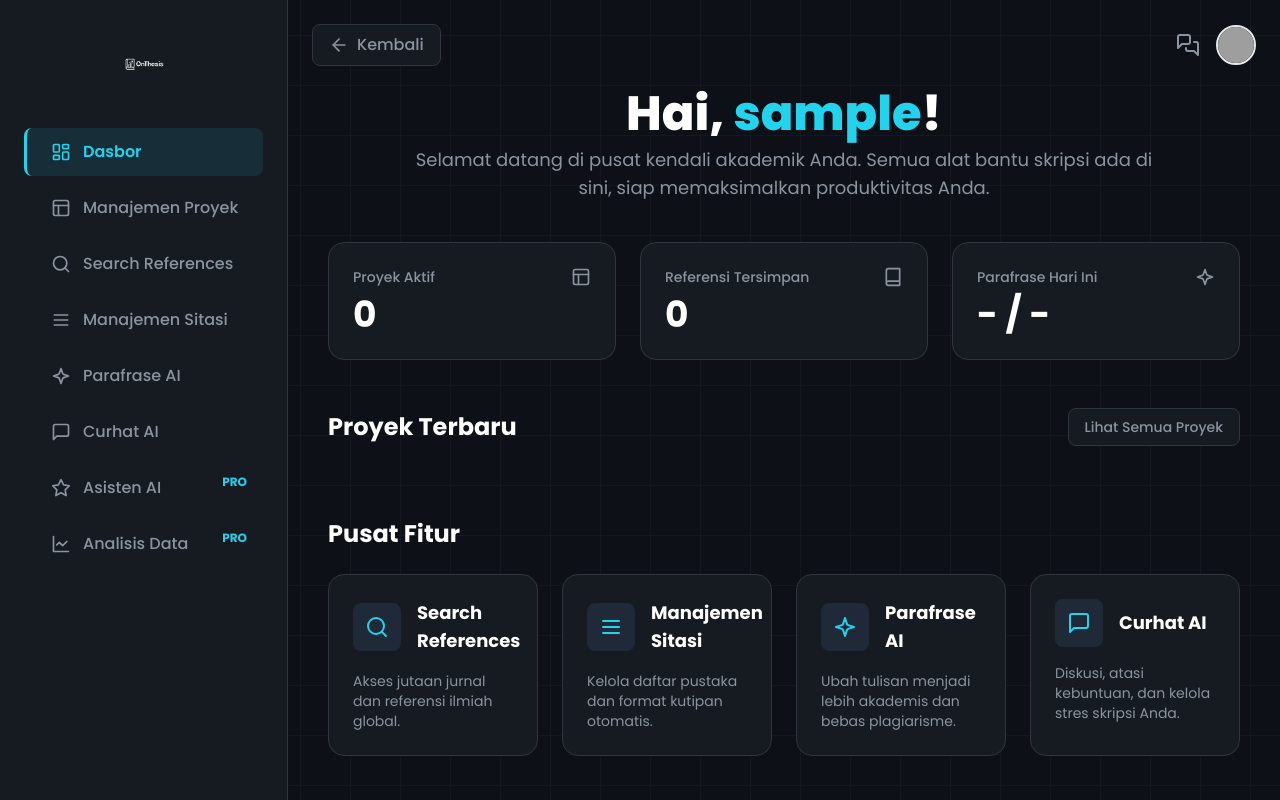
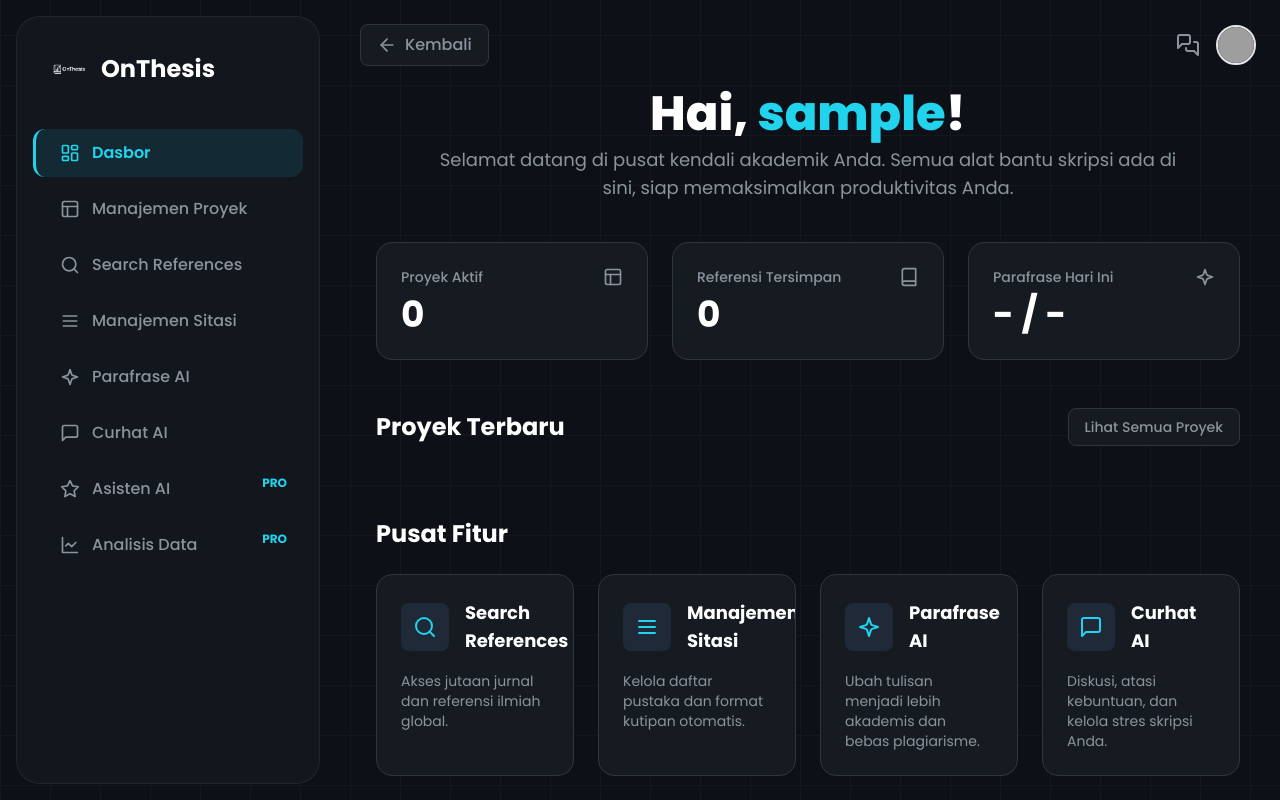
Before and after one commit to onthesis10/onthesis-app, a Flask app: page / in a window 1280 px wide. Run offline with Flask 3, Linux system fonts and the light colour scheme; the visitor is signed in with stand-in values (Sample User, id 1); some libraries are stand-ins or nearby versions; grey boxes are pictures that could not be loaded.

Commit message:
UI BIASA

```diff
--- a/app/static/css/styles.css
+++ b/app/static/css/styles.css
@@ -1,5 +1,5 @@
 /* ======================================================================== */
-/* OnThesis - "Apex Command Center" Design System */
+/* OnThesis - "Apex Command Center" Design System v3 (Glassmorphism) */
 /* ======================================================================== */
 
 :root {
@@ -11,11 +11,12 @@
     --text-secondary: #8B949E;
     --accent-cyan: #22d3ee;
     --accent-cyan-glow: rgba(34, 211, 238, 0.3);
+    /* Properti baru untuk efek kaca */
+    --glass-bg: rgba(22, 27, 34, 0.7); /* bg-panel dengan transparansi */
+    --glass-border: rgba(48, 54, 61, 0.5); /* border-panel dengan transparansi */
 }
 
-/* ======================================================================== */
-/* 1. GAYA DASAR & SCROLLBAR
-/* ======================================================================== */
+/* ... (Gaya dasar, scrollbar, dan animasi latar tetap sama) ... */
 body {
     font-family: var(--font-sans);
     background-color: var(--bg-canvas);
@@ -28,17 +29,11 @@ body {
 ::-webkit-scrollbar-thumb { background-color: var(--border-panel); border-radius: 10px; }
 ::-webkit-scrollbar-thumb:hover { background-color: #4b5563; }
 
-/* ======================================================================== */
-/* 2. LATAR BELAKANG ANIMASI
-/* ======================================================================== */
 @keyframes move-grid {
     from { background-position: 0 0; }
     to { background-position: 0 -100px; }
 }
-.bg-animated-grid {
-    position: relative;
-    z-index: 0;
-}
+.bg-animated-grid { position: relative; z-index: 0; }
 .bg-animated-grid::before {
     content: ''; position: absolute;
     top: 0; left: 0; width: 100%; height: 100%;
@@ -52,23 +47,30 @@ body {
 }
 
 /* ======================================================================== */
-/* 3. LAYOUT & SIDEBAR
+/* 3. LAYOUT & SIDEBAR (DENGAN EFEK KACA)
 /* ======================================================================== */
 .primary-sidebar {
-    width: 18rem;
-    background-color: var(--bg-panel);
-    border-right: 1px solid var(--border-panel);
-    transition: transform 0.3s ease-in-out;
+    width: 19rem; /* Sedikit lebih lebar */
+    margin: 1rem; /* Memberi jarak dari tepi layar */
+    height: calc(100vh - 2rem); /* Menyesuaikan tinggi */
+
+    /* Efek Kaca (Glassmorphism) */
+    background-color: var(--glass-bg);
+    backdrop-filter: blur(12px);
+    -webkit-backdrop-filter: blur(12px);
+    border: 1px solid var(--glass-border);
+
+    border-radius: 1.5rem; /* Sudut yang sangat melengkung */
+    transition: all 0.3s ease-in-out;
 }
+
 .main-canvas { width: 100%; }
-@media (min-width: 768px) { .main-canvas { width: calc(100% - 18rem); } }
+@media (min-width: 768px) { .main-canvas { width: calc(100% - 19rem - 2rem); } }
 
-/* ======================================================================== */
-/* 4. KOMPONEN UI
-/* ======================================================================== */
+/* ... (Sisa kode CSS tetap sama) ... */
 .nav-link {
     display: flex; align-items: center; gap: 0.75rem;
-    padding: 0.75rem 1.5rem; border-radius: 0.5rem;
+    padding: 0.75rem 1.5rem; border-radius: 0.75rem; /* Disesuaikan dengan sidebar */
     font-weight: 500; color: var(--text-secondary);
     transition: all 0.2s ease-in-out; border-left: 3px solid transparent;
 }
@@ -118,9 +120,6 @@ body {
 }
 .apex-card:hover::before { transform: scaleX(1); }
 
-/* ======================================================================== */
-/* 5. GAYA MODAL
-/* ======================================================================== */
 .feedback-modal {
     background-color: rgba(13, 17, 23, 0.8);
     backdrop-filter: blur(5px);
@@ -142,9 +141,6 @@ body {
     box-shadow: 0 0 0 3px var(--accent-cyan-glow);
 }
 
-/* ======================================================================== */
-/* 6. ANIMASI & TIPOGRAFI
-/* ======================================================================== */
 @keyframes fade-in-up {
     from { opacity: 0; transform: translateY(20px); }
     to { opacity: 1; transform: translateY(0); }
--- a/app/templates/layout.html
+++ b/app/templates/layout.html
@@ -16,13 +16,16 @@
     {% block page_styles %}{% endblock %}
 </head>
 <body>
-    <!-- Menambahkan kelas untuk latar belakang animasi -->
     <div class="flex h-screen w-full bg-bg-canvas bg-animated-grid">
 
-        <aside class="primary-sidebar p-6 flex-col flex-shrink-0 hidden md:flex">
-            <div class="flex justify-center py-4 mb-6">
-                <a href="{{ url_for('dashboard') }}">
-                    <img src="{{ url_for('static', filename='images/logo.png') }}" alt="OnThesis Logo" class="h-12">
+        <!-- Sidebar dengan gaya baru -->
+        <aside class="primary-sidebar p-4 flex-col flex-shrink-0 hidden md:flex">
+            <!-- Logo dan Nama Aplikasi -->
+            <div class="flex items-center gap-3 px-4 py-4 mb-6">
+                <a href="{{ url_for('dashboard') }}" class="flex items-center gap-3">
+                    <!-- Ganti 'logo.png' dengan 'logo-onthesis.png' saat sudah diunggah -->
+                    <img src="{{ url_for('static', filename='images/logo.png') }}" alt="OnThesis Logo" class="h-10">
+                    <span class="text-2xl font-bold text-white">OnThesis</span>
                 </a>
             </div>
 
@@ -32,7 +35,6 @@
                     <svg xmlns="http://www.w3.org/2000/svg" width="20" height="20" viewBox="0 0 24 24" fill="none" stroke="currentColor" stroke-width="2" stroke-linecap="round" stroke-linejoin="round"><rect width="7" height="9" x="3" y="3" rx="1"></rect><rect width="7" height="5" x="14" y="3" rx="1"></rect><rect width="7" height="9" x="14" y="12" rx="1"></rect><rect width="7" height="5" x="3" y="16" rx="1"></rect></svg>
                     <span>Dasbor</span>
                 </a>
-                <!-- Tautan Baru: Manajemen Proyek -->
                 <a href="{{ url_for('projects') }}" class="nav-link {{ 'active' if active_page == 'projects' else '' }}">
                     <svg xmlns="http://www.w3.org/2000/svg" width="20" height="20" viewBox="0 0 24 24" fill="none" stroke="currentColor" stroke-width="2" stroke-linecap="round" stroke-linejoin="round"><rect x="3" y="3" width="18" height="18" rx="2" ry="2"></rect><line x1="3" y1="9" x2="21" y2="9"></line><line x1="9" y1="21" x2="9" y2="9"></line></svg>
                     <span>Manajemen Proyek</span>
@@ -73,7 +75,6 @@
                     <span>Kembali</span>
                 </button>
                 <div class="flex items-center gap-4">
-                    <!-- Tombol Feedback diberi ID untuk JavaScript -->
                     <button id="feedback-btn" title="Kirim Feedback" class="text-text-secondary hover:text-white transition-colors">
                         <svg xmlns="http://www.w3.org/2000/svg" width="24" height="24" viewBox="0 0 24 24" fill="none" stroke="currentColor" stroke-width="2" stroke-linecap="round" stroke-linejoin="round"><path d="M14 9a2 2 0 0 1-2 2H6l-4 4V4a2 2 0 0 1 2-2h8a2 2 0 0 1 2 2v5Z"/><path d="M18 9h2a2 2 0 0 1 2 2v11l-4-4h-6a2 2 0 0 1-2-2v-1"/></svg>
                     </button>
@@ -190,7 +191,7 @@
                         setTimeout(closeModal, 2500);
 
                     } catch (error) {
-                        alert(`Error: ${error.message}`); // Ganti dengan notifikasi yang lebih baik
+                        alert(`Error: ${error.message}`);
                     } finally {
                         submitFeedbackBtn.disabled = false;
                         submitFeedbackBtn.querySelector('.btn-text').textContent = 'Kirim Masukan';
```
